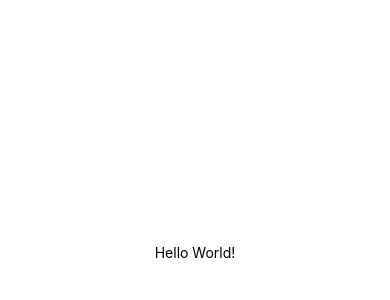
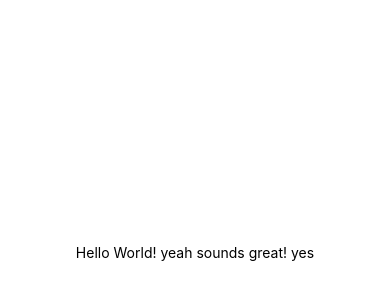
Before and after one commit to fernanda-palacios/checkout-calc-mobile, a React Native app: screen / in a window 390 px wide. Shown: the part 170-470 px from the top of the page. Built offline with nearby package versions, Linux system fonts and the light colour scheme.

Commit message:
added firebase package

```diff
--- a/App.js
+++ b/App.js
@@ -5,7 +5,7 @@ import { StyleSheet, Text, View } from 'react-native';
 export default function App() {
   return (
     <View style={styles.container}>
-      <Text>Hello World!</Text>
+      <Text>Hello World! yeah sounds great! yes</Text>
       <StatusBar style="auto" />
     </View>
   );
--- a/package.json
+++ b/package.json
@@ -13,7 +13,8 @@
     "react": "16.13.1",
     "react-dom": "16.13.1",
     "react-native": "https://github.com/expo/react-native/archive/sdk-39.0.2.tar.gz",
-    "react-native-web": "~0.13.12"
+    "react-native-web": "~0.13.12",
+    "firebase": "7.9.0"
   },
   "devDependencies": {
     "@babel/core": "~7.9.0"
```
Also changed, not shown: 1 other file (tests, documents, lock files or other folders).
